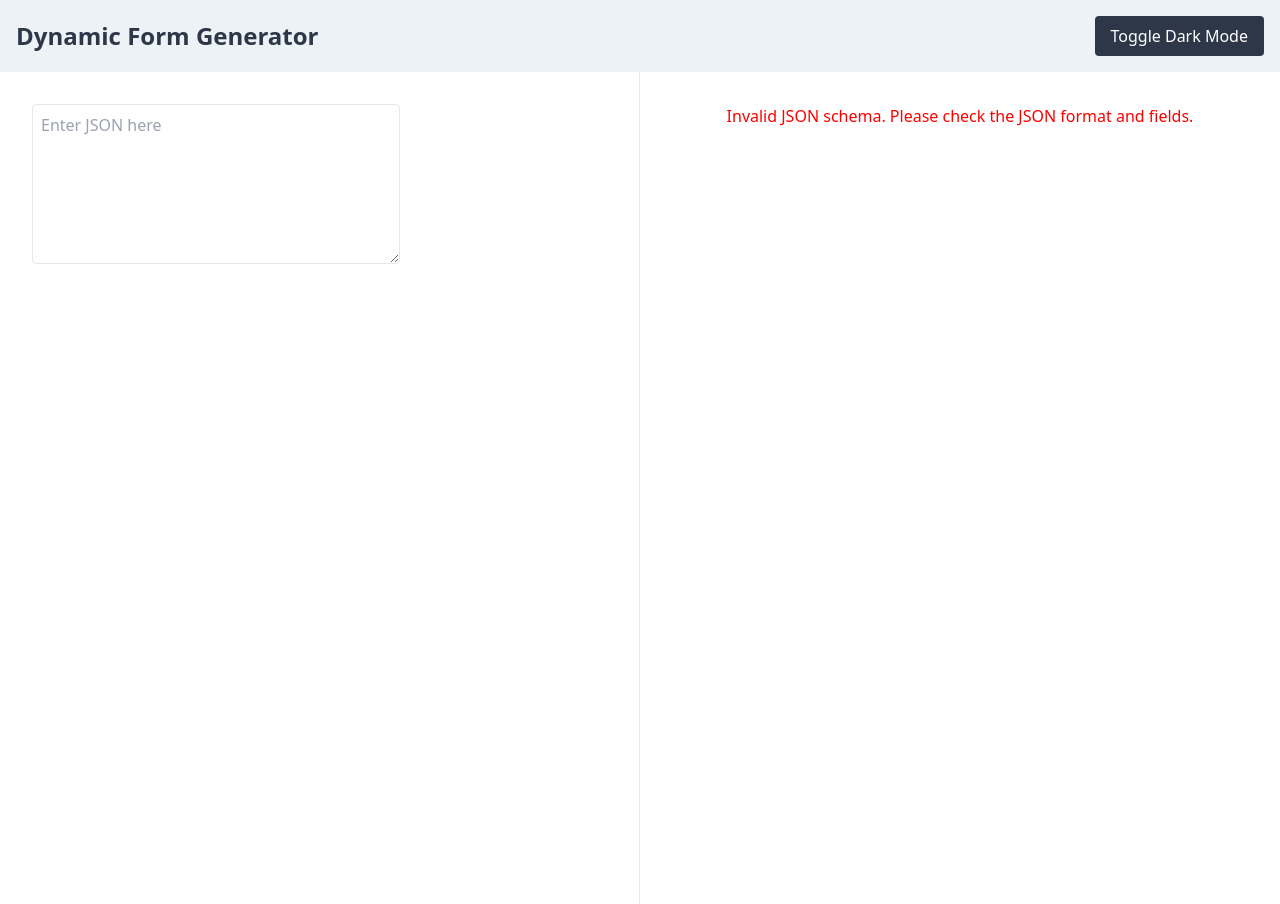
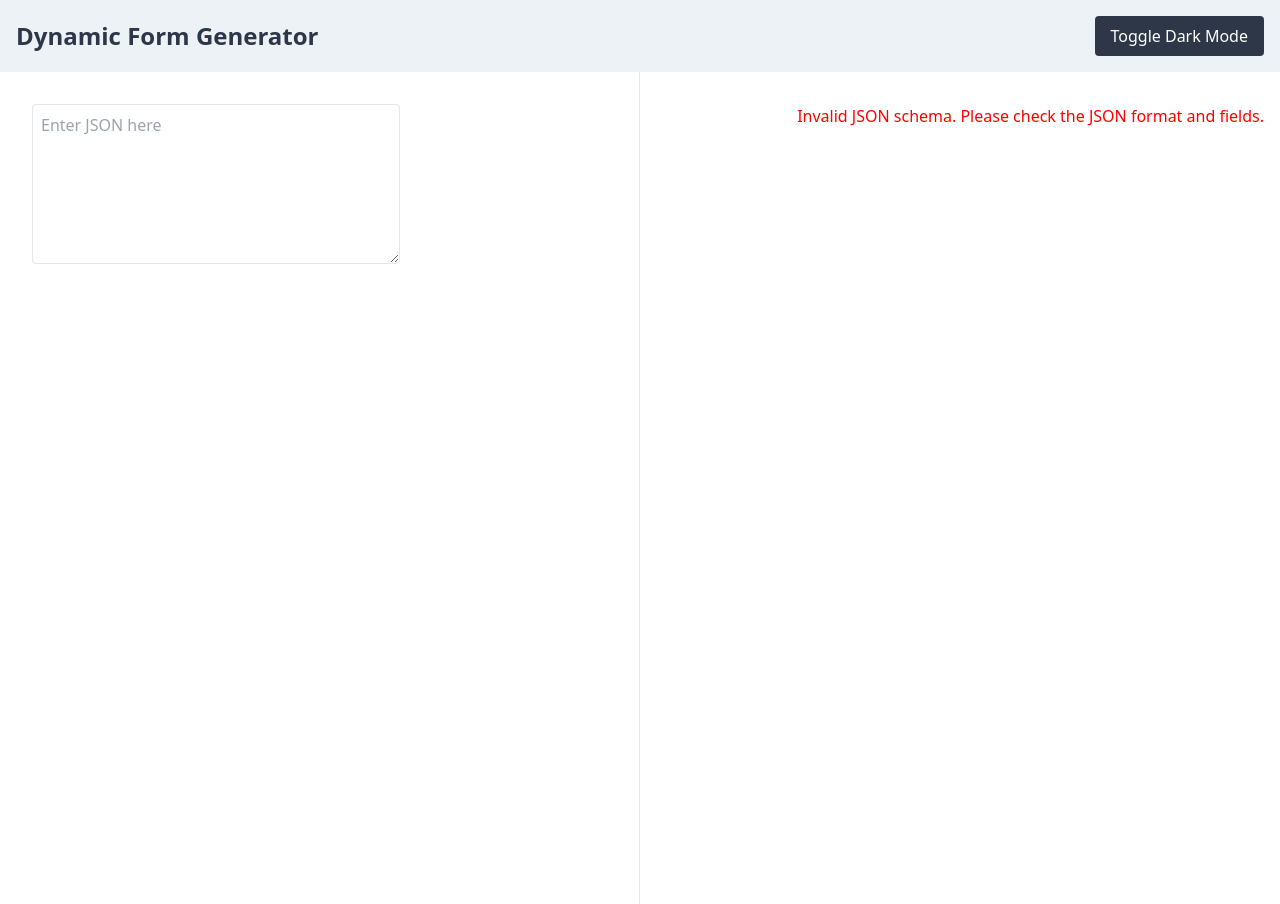
Before and after one commit to Ganesh-Devops-Trainee/Json-Project, a React (Create React App) app in the folder dynamic-form-generator/: page / in a window 1280 px wide. Built offline with nearby package versions, Linux system fonts and the light colour scheme.

Commit message:
Update tailwind.css

```diff
--- a/dynamic-form-generator/src/styles/tailwind.css
+++ b/dynamic-form-generator/src/styles/tailwind.css
@@ -33,8 +33,11 @@ body {
 
 .items-start{
   text-align: right;
+  float: right;
 }
 
 .json-editor-container{
   width: 400px;
+  float: left;
+  text-align: center;
 }
```
